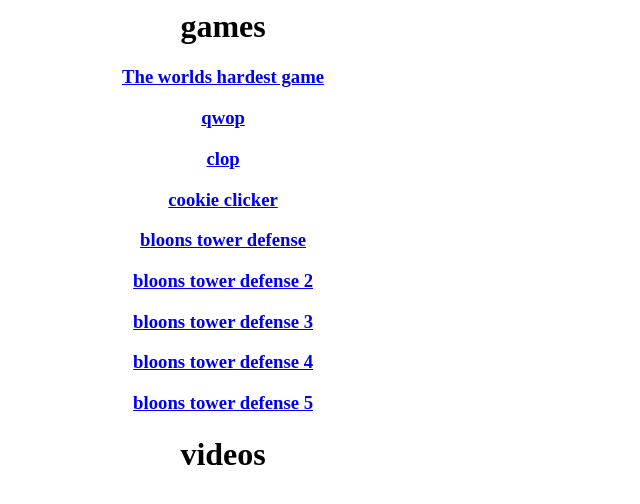
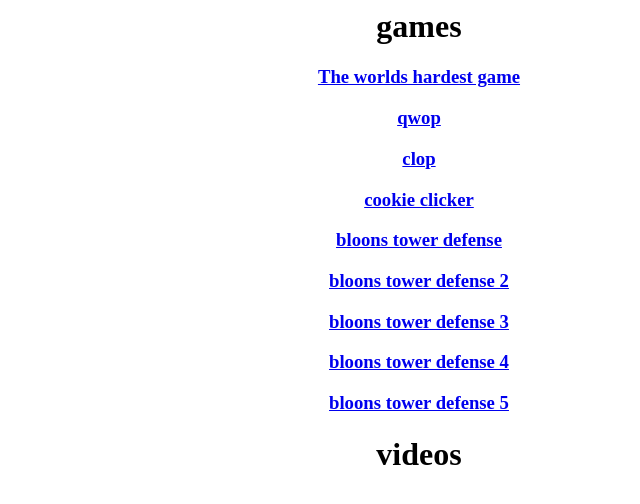
Before and after one commit to Fisher37566/fisher37566.github.io, a PHP site: page / in a window 1280 px wide. Shown: the top 504 px of the page, without its empty margins (221-861 px from the left). Run offline with PHP 8.4, Linux system fonts and the light colour scheme.

Commit message:
Update style.css

```diff
--- a/style.css
+++ b/style.css
@@ -5,8 +5,7 @@
   width: 49%;
   text-align:center;
   padding:0;
-  margin-left:10%;
-  margin-right:10%;
+  margin:auto;
   }
 .videos {
   z-index:1;
@@ -15,6 +14,5 @@
   width: 49%;
   text-align:center;
   padding:0;
-  margin-left:10%;
-  margin-right:10%;
+  margin:auto;
   }
```
